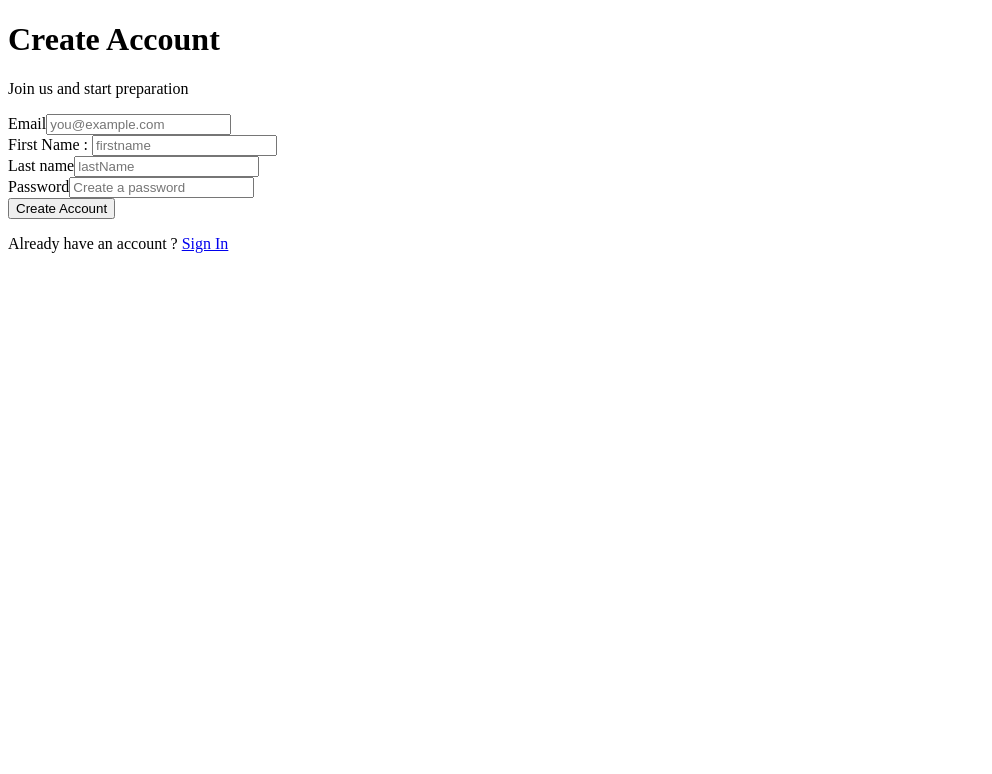
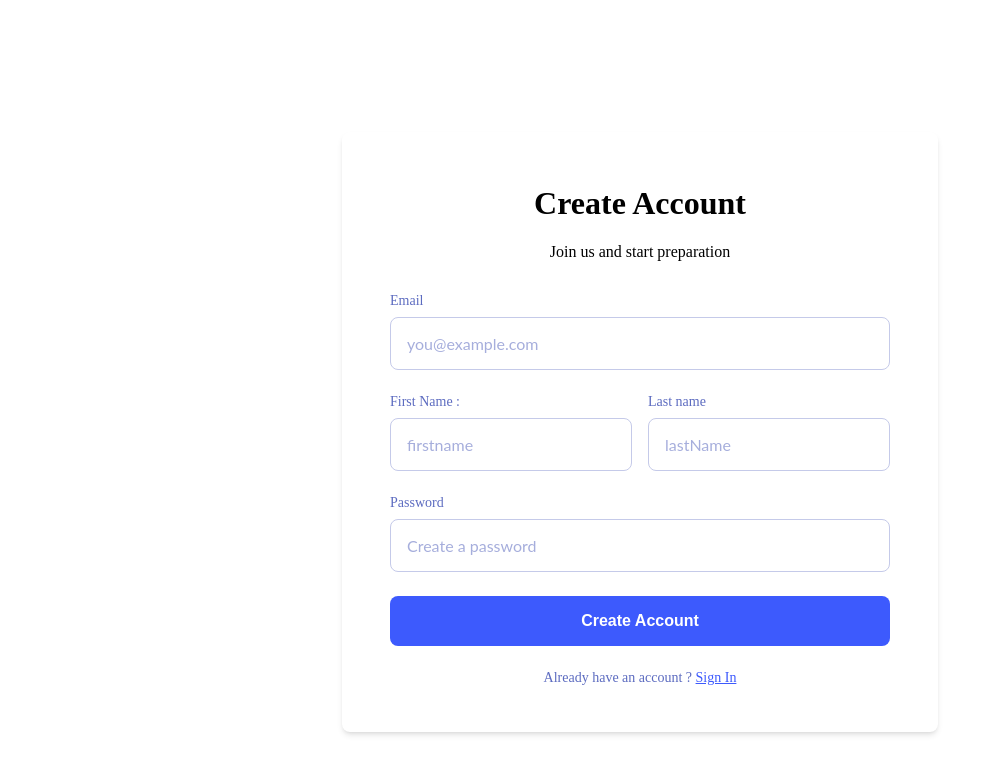
Before and after one commit to mokib08/Micro-Mentor, a React (Vite) app in the folder Frontend/: page /register in a window 1280 px wide. Shown: the top 774 px of the page, without its empty margins (0-992 px from the left). Built offline with nearby package versions, Linux system fonts and the light colour scheme.

Commit message:
Register.scss written

```diff
--- /dev/null
+++ b/Frontend/src/components/register/Register.css
@@ -0,0 +1,113 @@
+.register-page {
+  display: flex;
+  justify-content: center;
+  align-items: center;
+  min-height: 100vh;
+  padding: 1.5rem;
+}
+
+.register-card {
+  background-color: #FFFFFF;
+  border-radius: 8px;
+  box-shadow: 0 4px 6px -1px rgba(0, 0, 0, 0.1), 0 2px 4px -2px rgba(0, 0, 0, 0.1);
+  padding: 2rem 3rem;
+  width: 100%;
+  max-width: 500px;
+  text-align: center;
+}
+.register-card__header {
+  margin-bottom: 2rem;
+}
+.register-card__header p {
+  margin-top: 0.5rem;
+}
+.register-card__form {
+  display: flex;
+  flex-direction: column;
+  gap: 1.5rem;
+  text-align: left;
+}
+.register-card__footer {
+  margin-top: 1.5rem;
+  font-size: 0.875rem;
+}
+.register-card__footer p {
+  color: #5C6BC0;
+}
+
+/* Reuseable form component styles */
+.form-group {
+  display: flex;
+  flex-direction: column;
+  gap: 0.5rem;
+}
+.form-group__label {
+  font-size: 0.875rem;
+  font-weight: 500;
+  color: #5C6BC0;
+}
+.form-group__input {
+  font-family: "Lato", -apple-system, BlinkMacSystemFont, "Segoe UI", Roboto, Helvetica, Arial, sans-serif;
+  font-size: 1rem;
+  padding: 1rem;
+  border: 1px solid #C5CAE9;
+  border-radius: 8px;
+  transition: all 0.2s ease-in-out;
+}
+.form-group__input::-moz-placeholder {
+  color: rgb(165.5663716814, 173.796460177, 220.4336283186);
+}
+.form-group__input::placeholder {
+  color: rgb(165.5663716814, 173.796460177, 220.4336283186);
+}
+.form-group__input::focus {
+  outline: none;
+  border-color: #3D5AFD;
+  box-shadow: 0 0 0 3px rgba(61, 90, 253, 0.2);
+}
+
+.form-row {
+  display: flex;
+  gap: 1rem;
+}
+.form-row .form-group {
+  flex: 1;
+}
+
+.btn {
+  padding: 1rem 1.5rem;
+  font-size: 1rem;
+  font-weight: 700;
+  border: none;
+  border-radius: 8px;
+  cursor: pointer;
+  transition: all 0.2s ease-in-out;
+  text-align: center;
+}
+.btn--primary {
+  background-color: #3D5AFD;
+  color: #FFFFFF;
+}
+.btn--primary:hover {
+  background-color: rgb(20.6163265306, 55.6530612245, 252.5836734694);
+  transform: translateY(-2px);
+  box-shadow: 0 4px 6px -1px rgba(0, 0, 0, 0.1), 0 2px 4px -2px rgba(0, 0, 0, 0.1);
+}
+
+.link {
+  color: #3D5AFD;
+  font-weight: 500;
+}
+.link:hover {
+  text-decoration: underline;
+  color: rgb(10.5204081633, 47.0663265306, 252.4795918367);
+}
+
+@media (max-width: 768px) {
+  .register-card {
+    padding: 2rem 1.5rem;
+  }
+  .form-row {
+    flex-direction: column;
+  }
+}/*# sourceMappingURL=Register.css.map */
--- /dev/null
+++ b/Frontend/src/components/register/Register.scss
@@ -0,0 +1,135 @@
+@use '../styles/variables' as *;
+
+.register-page{
+    display: flex;
+    justify-content: center;
+    align-items: center;
+    min-height: 100vh;
+    padding: $spacing-lg;
+}
+
+.register-card{
+    background-color: $surface-color;
+    border-radius: $border-radius-md;
+    box-shadow: $box-shadow-md;
+    padding: $spacing-xl $spacing-xxl;
+    width: 100%;
+    max-width: 500px;
+    text-align: center;
+
+    // element: .register-card__header
+    &__header{
+        margin-bottom: $spacing-xl;
+
+        p{
+            margin-top: $spacing-sm;
+        }
+    }
+
+    // element: .register-card__form
+    &__form{
+        display: flex;
+        flex-direction: column;
+        gap: $spacing-lg;
+        text-align: left;
+    }
+
+    &__footer{
+        margin-top: $spacing-lg;
+        font-size: $font-size-label;
+
+        p{
+            color: $text-secondary;
+        }
+    }
+}
+
+/* Reuseable form component styles */
+
+.form-group{
+    display: flex;
+    flex-direction: column;
+    gap: $spacing-sm;
+
+    // element: .form-group__label
+    &__label{
+        font-size: $font-size-label;
+        font-weight: $font-weight-medium;
+        color: $text-secondary;
+    }
+
+    // element: .form-group__input
+    &__input{
+        font-family: $font-family-base;
+        font-size: $font-size-base;
+        padding: $spacing-md;
+        border: 1px solid $border-color;
+        border-radius: $border-radius-md;
+        transition: $transition-base;
+
+        &::placeholder{
+            color: lighten($text-secondary, 20%);
+        }
+
+        // active field
+        &::focus{
+            outline: none;
+            border-color: $primary-color;
+            box-shadow: 0 0 0 3px rgba($primary-color, 0.2);
+        }
+    }
+}
+
+// for side by side form groups
+.form-row{
+    display: flex;
+    gap: $spacing-md;
+
+    // each form group in a row should take up equal space
+    .form-group{
+        flex: 1;
+    }
+}
+
+.btn{
+    padding: $spacing-md $spacing-lg;
+    font-size: $font-size-base;
+    font-weight: $font-weight-bold;
+    border: none;
+    border-radius: $border-radius-md;
+    cursor: pointer;
+    transition: $transition-base;
+    text-align: center;
+
+
+    &--primary{
+        background-color: $primary-color;
+        color: $surface-color;
+
+        &:hover{
+            background-color: darken($primary-color, $amount: 8%);
+            transform: translateY(-2px);
+            box-shadow: $box-shadow-md;
+        }
+    }
+}
+
+.link{
+    color: $primary-color;
+    font-weight: $font-weight-medium;
+
+    &:hover{
+        text-decoration: underline;
+        color: darken($color: $primary-color, $amount: 10%);
+    }
+}
+
+@media (max-width: 768px) {
+    .register-card{
+        padding: $spacing-xl $spacing-lg;
+    }
+
+    .form-row{
+        flex-direction: column;
+    }
+}
--- a/Frontend/src/pages/Register.jsx
+++ b/Frontend/src/pages/Register.jsx
@@ -1,40 +1,88 @@
 import React from 'react'
 import { Link } from 'react-router-dom';
-
+import '../components/register/Register.scss'
 
 const Register = () => {
   return (
-      <div>
-          <div>
-              <header>
+    <div className="register-page">
+      <div className="register-card">
+        <header className="register-card__header">
           <h1>Create Account</h1>
           <p>Join us and start preparation</p>
         </header>
-              <form action="">
-                  <div>
-                      <label htmlFor="email">Email</label>
-                      <input type="email" id='email' name='email' autoComplete='email' placeholder='you@example.com' required />
+        <form className="register-card__form">
+          <div className="form-group">
+            <label htmlFor="email" className="form-group__label">
+              Email
+            </label>
+            <input
+              type="email"
+              className="form-group__input"
+              id="email"
+              name="email"
+              autoComplete="email"
+              placeholder="you@example.com"
+              required
+            />
           </div>
-                  <div>
-                      <div>
-                          <label htmlFor="firstname">First Name : </label>
-                          <input id='firstname' placeholder='firstname' name='firstname' required/>
+          <div className="form-row">
+            <div className="form-group">
+              <label htmlFor="firstname" className="form-group__label">
+                First Name :
+              </label>
+              <input
+                id="firstname"
+                className="form-group__input"
+                placeholder="firstname"
+                name="firstname"
+                required
+              />
             </div>
-                      <div>
-                          <label htmlFor="lastname">Last name</label>
-                          <input id='lastname' name='lastname' placeholder='lastName' required />
+            <div className="form-group">
+              <label htmlFor="lastname" className="form-group__label">
+                Last name
+              </label>
+              <input
+                id="lastname"
+                className="form-group__input"
+                name="lastname"
+                placeholder="lastName"
+                required
+              />
             </div>
           </div>
-                  <div>
-                      <label htmlFor="password">Password</label>
-                      <input id='password' name='password' type='password' autoComplete='new-password' placeholder='Create a password' minLength={6} required />
+          <div className="form-group">
+            <label htmlFor="password" className="form-group__label">
+              Password
+            </label>
+            <input
+              id="password"
+              className="form-group__input"
+              name="password"
+              type="password"
+              autoComplete="new-password"
+              placeholder="Create a password"
+              minLength={6}
+              required
+            />
           </div>
-                  <button type='submit'>Create Account</button>
+          <button type="submit" className="btn btn--primary">
+            Create Account
+          </button>
               </form>
-              <p>Already have an account ? <Link to='/login'>Sign In</Link></p>
+
+              {/* Element: The footer section of the register card */}
+        <footer className='register-card__footer'>
+          <p>
+            Already have an account ? {" "}
+            <Link to="/login" className="link">
+              Sign In
+            </Link>
+          </p>
+        </footer>
       </div>
     </div>
-  )
+  );
 }
 
 export default Register
```
Also changed, not shown: Frontend/src/components/styles/_base.scss (renamed from Frontend/src/styles/_base.scss), Frontend/src/components/styles/_variables.scss (renamed from Frontend/src/styles/_variables.scss), 1 other file (tests, documents, lock files or other folders). Lines whose indentation alone changed are shown as unchanged.
